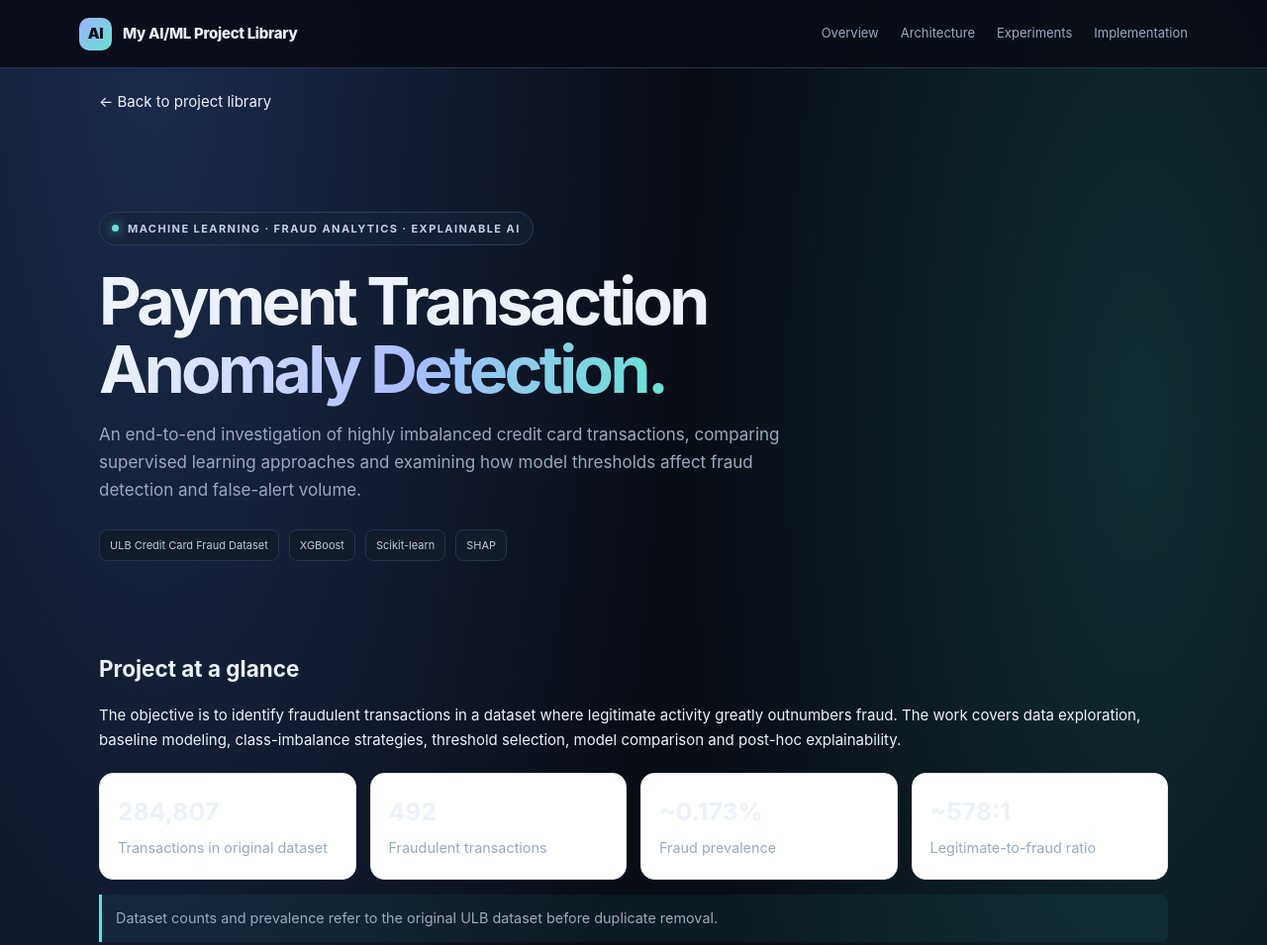
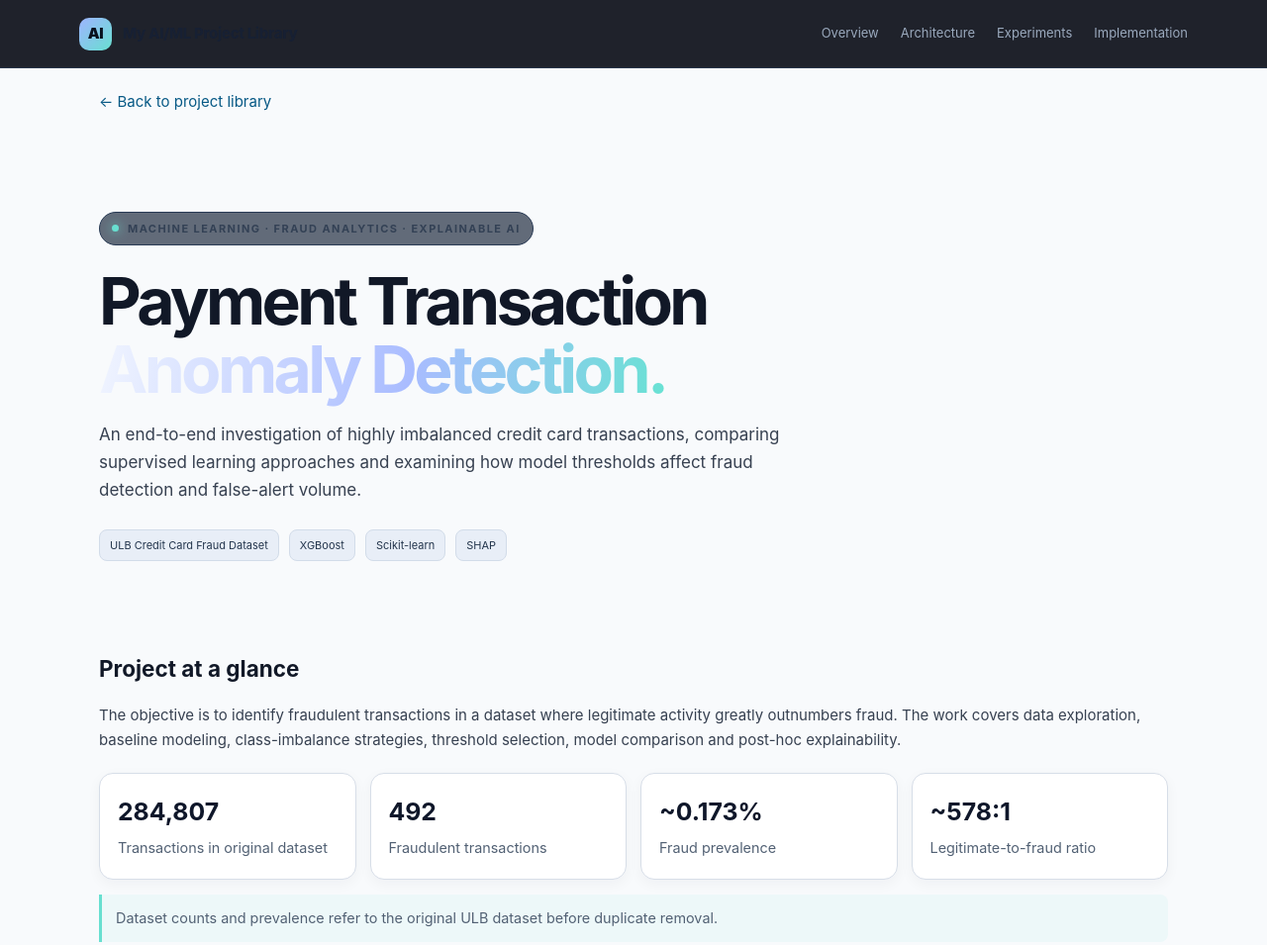
Before and after one commit to atulgupta4/my-ai-ml-project-library, a plain HTML site: page docs/projects/payment-anomaly-detection/index.html in a window 1280 px wide. Shown: the top 955 px of the page at 99% size. Drawn offline with Linux system fonts and the light colour scheme.

Commit message:
update css

```diff
--- a/docs/projects/payment-anomaly-detection/index.html
+++ b/docs/projects/payment-anomaly-detection/index.html
@@ -7,6 +7,108 @@
   <title>Payment Transaction Anomaly Detection | My AI/ML Project Library</title>
   <link rel="stylesheet" href="../../assets/style.css">
   <style>
+
+  /* High-contrast project-page palette: intentionally independent of the
+     dashboard theme variables so text remains readable in light or dark themes. */
+  body {
+    background: #f8fafc !important;
+    color: #172033 !important;
+  }
+  body, .project-content {
+    color: #172033 !important;
+  }
+  .project-content h1,
+  .project-content h2,
+  .project-content h3,
+  .project-content h4,
+  .project-content strong,
+  .project-content b {
+    color: #111827 !important;
+  }
+  .project-content p,
+  .project-content li,
+  .project-content figcaption,
+  .project-content label {
+    color: #374151 !important;
+  }
+  .project-content .lede {
+    color: #374151 !important;
+  }
+  .project-content .eyebrow {
+    color: #334155 !important;
+  }
+  .project-content .metric,
+  .project-content .content-panel {
+    background: #ffffff !important;
+    color: #172033 !important;
+    border: 1px solid #d7dee8 !important;
+    box-shadow: 0 4px 14px rgba(15, 23, 42, 0.045);
+  }
+  .project-content .metric strong {
+    color: #0f172a !important;
+  }
+  .project-content .metric span,
+  .project-content .muted,
+  .project-content .note {
+    color: #526174 !important;
+  }
+  .project-content .results-table th,
+  .project-content .results-table td {
+    color: #263449 !important;
+    border-color: #dbe2ea !important;
+  }
+  .project-content .results-table th {
+    background: #f1f5f9 !important;
+  }
+  .project-content a:not(.btn):not(.brand) {
+    color: #075985 !important;
+  }
+  .project-content a:not(.btn):not(.brand):hover {
+    color: #0c4a6e !important;
+  }
+  .project-content .btn,
+  .project-content a.btn {
+    background: #174ea6 !important;
+    color: #ffffff !important;
+    border: 1px solid #174ea6 !important;
+  }
+  .project-content .btn:hover,
+  .project-content a.btn:hover {
+    background: #123d83 !important;
+    color: #ffffff !important;
+  }
+  .project-content .callout {
+    background: #eaf2ff !important;
+    border: 1px solid #c7d9f5 !important;
+    color: #172033 !important;
+  }
+  .project-content .callout h3 {
+    color: #102a56 !important;
+  }
+  .project-content .callout p {
+    color: #334155 !important;
+  }
+  .project-content .architecture-image {
+    background: #ffffff !important;
+    border-color: #d7dee8 !important;
+  }
+  .project-content .pill,
+  .project-content .tag {
+    background: #e8eef7 !important;
+    color: #24364d !important;
+    border: 1px solid #d2dce9 !important;
+  }
+  .project-content .status {
+    color: #1f2937 !important;
+  }
+  .project-content .back-link {
+    color: #075985 !important;
+  }
+  @media (prefers-color-scheme: dark) {
+    /* Keep the project page deliberately light for consistent readability. */
+    body { background: #f8fafc !important; color: #172033 !important; }
+  }
+
     .project-content { max-width: 1080px; margin: 0 auto; }
     .project-section { margin: 42px 0; }
     .project-section h2 { margin-bottom: 10px; }
```
